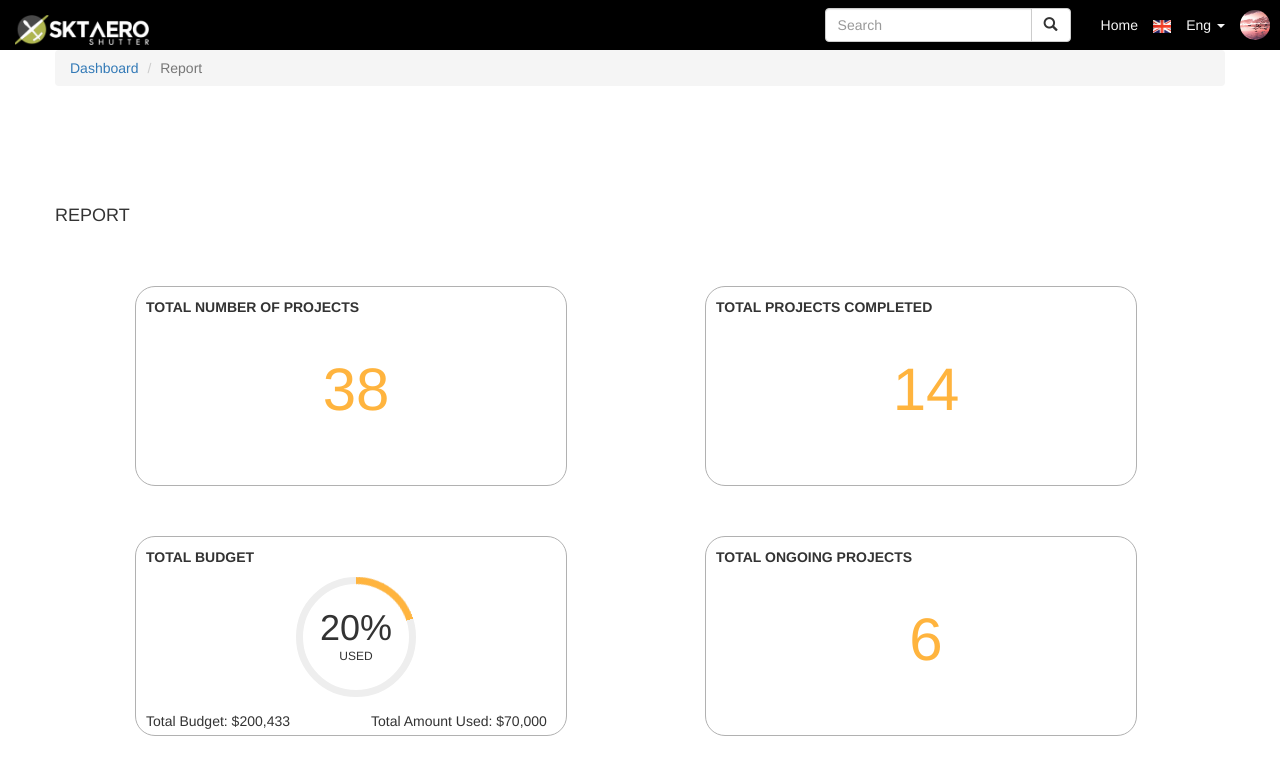
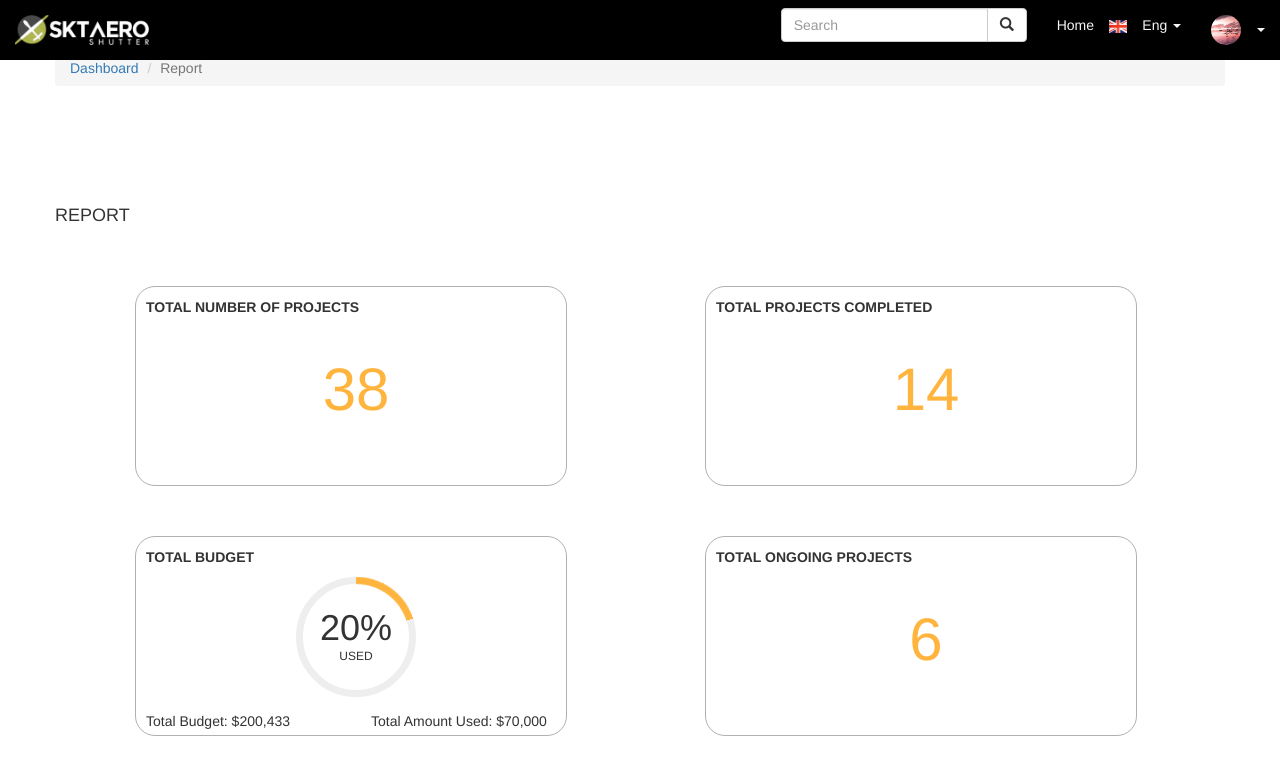
Before and after one commit to Ablashika/ProjectManager, a plain HTML site: page report.html in a window 1280 px wide. Drawn offline with Linux system fonts and the light colour scheme.

Commit message:
add logout

```diff
--- a/css/style.css
+++ b/css/style.css
@@ -128,7 +128,7 @@
     width: 30px;
     height: 30px;
     border-radius: 15px;
-    margin-top: 10px;
+    /* margin-top: 10px; */
     margin-right: 10px;
 }
 
--- a/report.html
+++ b/report.html
@@ -49,8 +49,13 @@
                                 <li><a href="#">French</a></li>
                             </ul>
                         </li>
-                        <li>
-                            <img src="./images/water.jpg" alt="" class="profile-icon">
+                        <li class="dropdown">
+                            <a href="#" class="dropdown-toggle" data-toggle="dropdown" role="button" aria-haspopup="true"
+                                aria-expanded="false"><img src="./images/water.jpg" alt="" class="profile-icon"> <span
+                                    class="caret"></span></a>
+                            <ul class="dropdown-menu">
+                                <li><a href="login.html">Logout</a></li>
+                            </ul>
                         </li>
                     </ul>
 
```
Also changed, not shown: projectDetails.html (+13 -9 lines).
